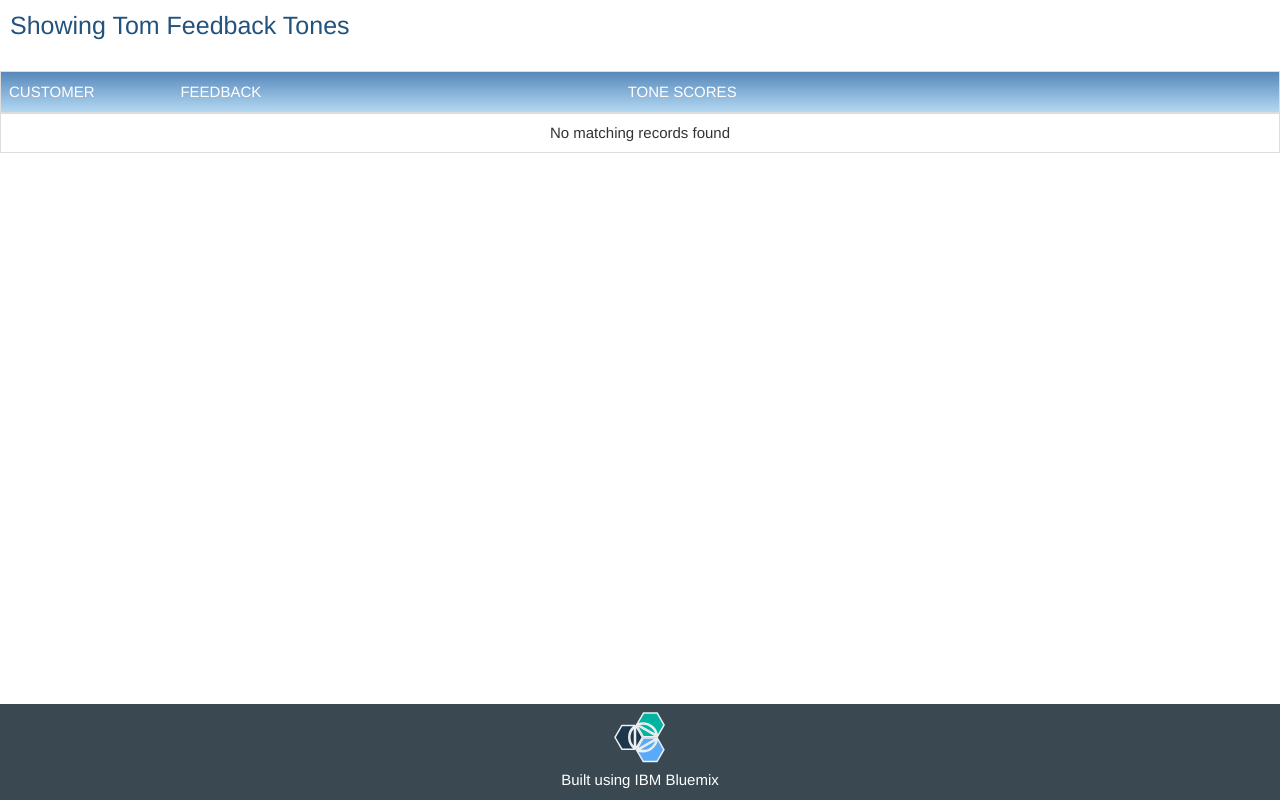
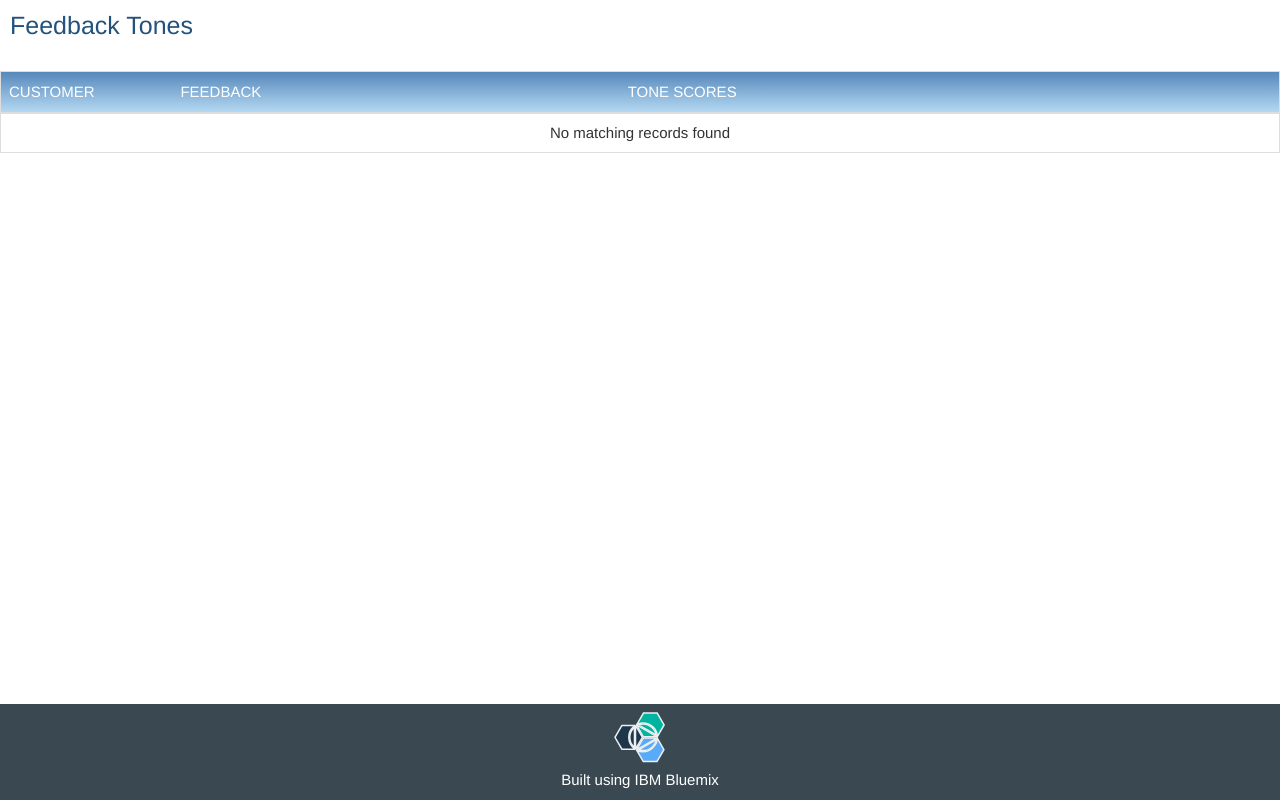
Before and after one commit to cebaker6/BlueMix-Feedback, a website: page public/index.html in a window 1280 px wide. Drawn offline with nearby package versions, Linux system fonts and the light colour scheme; no server answers.

Commit message:
changed the title again

```diff
--- a/public/index.html
+++ b/public/index.html
@@ -24,7 +24,7 @@
     <nav class="navbar navbar navbar-fixed-top">
         <div class="container-fluid">
             <div class="navbar-header">
-                <a href="/" class="navbar-brand"><span class="global-header__brand" style="margin-left: 10px;">Showing Tom Feedback Tones</span></a>
+                <a href="/" class="navbar-brand"><span class="global-header__brand" style="margin-left: 10px;">Feedback Tones</span></a>
             </div>
         </div>
     </nav>
```
